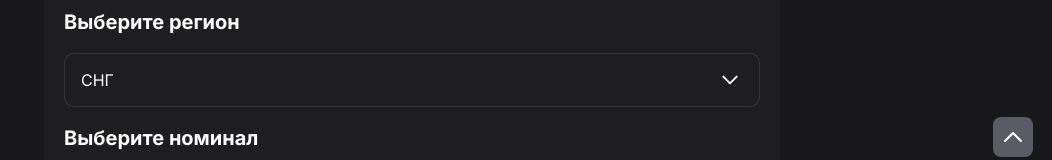
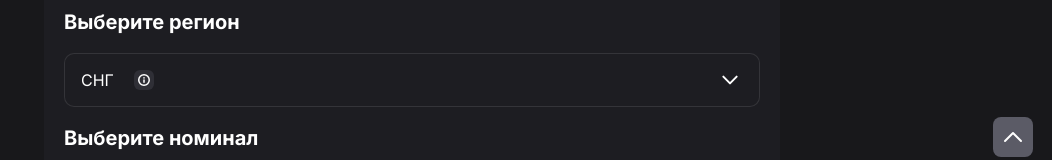
Before and after one commit to selbibegiyeva1/react-webview, a React (Vite) app: page /steam in a window 1280 px wide. Shown: the part 624-784 px from the top of the page, without its empty margins (228-1280 px from the left). Built offline with nearby package versions, Linux system fonts and the light colour scheme; no server answers.

Commit message:
steam toltip

```diff
--- a/src/component/steam/PayOption.tsx
+++ b/src/component/steam/PayOption.tsx
@@ -5,6 +5,9 @@ function PayOption() {
     const [activeNominal, setActiveNominal] = useState<number | null>(null);
 
     const nominals = [1, 2, 5, 10, 15, 20, 25, 50, 100];
+
+    const [toltip, setToltip] = useState(false);
+    const toltipFunc = () => setToltip((prev) => !prev);
 
     return (
         <div className="px-5 py-8 bg-[#1D1D22] rounded-4xl">
@@ -14,10 +17,7 @@ function PayOption() {
                 <button
                     onClick={() => setActiveType("deposit")}
                     className={`px-4 py-[10.5px] font-bold rounded-[10px] transition-all
-                    ${activeType === "deposit"
-                            ? "bg-[#79109D]"
-                            : "bg-[#2F2F36]"
-                        }`}
+                    ${activeType === "deposit" ? "bg-[#79109D]" : "bg-[#2F2F36]"}`}
                 >
                     Пополнение
                 </button>
@@ -39,10 +39,14 @@ function PayOption() {
                             <option>Европа</option>
                             <option>Азия</option>
                         </select>
+
                         <svg
                             className="absolute top-[50%] right-2.5 pointer-events-none translate-x-[-50%] translate-y-[-50%]"
-                            width="20" height="20" viewBox="0 0 20 20"
-                            fill="none" xmlns="http://www.w3.org/2000/svg"
+                            width="20"
+                            height="20"
+                            viewBox="0 0 20 20"
+                            fill="none"
+                            xmlns="http://www.w3.org/2000/svg"
                         >
                             <path
                                 d="M3.33366 6.66699L10.0003 13.3337L16.667 6.66699"
@@ -52,20 +56,48 @@ function PayOption() {
                                 strokeLinejoin="round"
                             />
                         </svg>
+
+                        <div className="absolute top-[50%] left-20 translate-x-[-50%] translate-y-[-50%]">
+                            <div className="relative">
+                                <svg
+                                    onClick={toltipFunc}
+                                    width="20"
+                                    height="20"
+                                    viewBox="0 0 20 20"
+                                    fill="none"
+                                    xmlns="http://www.w3.org/2000/svg"
+                                    className="cursor-pointer"
+                                >
+                                    <rect width="20" height="20" rx="6" fill="#2F2F36" />
+                                    <path
+                                        d="M10 7.66667V7.95833M10 10V12.3333M10 15.25C12.8995 15.25 15.25 12.8995 15.25 10C15.25 7.1005 12.8995 4.75 10 4.75C7.1005 4.75 4.75 7.1005 4.75 10C4.75 12.8995 7.1005 15.25 10 15.25Z"
+                                        stroke="white"
+                                        strokeWidth="1.5"
+                                        strokeLinecap="round"
+                                        strokeLinejoin="round"
+                                    />
+                                </svg>
+
+                                <p
+                                    className={`bg-[#2F2F36] text-[14px] font-medium p-4 rounded-2xl w-[300px] absolute top-[50px] -left-20 shadow-2xl ${toltip ? "block" : "hidden"
+                                        }`}
+                                >
+                                    Азербайджан, Армения, Беларусь, Казахстан, Киргизия, Молдова,
+                                    Таджикистан, Туркменистан, Узбекистан
+                                </p>
+                            </div>
+                        </div>
                     </div>
                 </div>
 
-                {/* Nominals */}
                 <div className="flex flex-col gap-4">
                     <b className="text-[20px]">Выберите номинал</b>
                     <div className="flex flex-wrap gap-3">
-
                         {nominals.map((value) => (
                             <button
                                 key={value}
                                 onClick={() => setActiveNominal(value)}
-                                className={`px-6 py-[11.5px] font-bold rounded-[10px] transition-all
-                                ${activeNominal === value
+                                className={`px-6 py-[11.5px] font-bold rounded-[10px] transition-all ${activeNominal === value
                                         ? "bg-[#79109D] text-white"
                                         : "bg-[#2F2F36] text-white/80"
                                     }`}
@@ -73,7 +105,6 @@ function PayOption() {
                                 {value}$
                             </button>
                         ))}
-
                     </div>
                 </div>
             </div>
```
